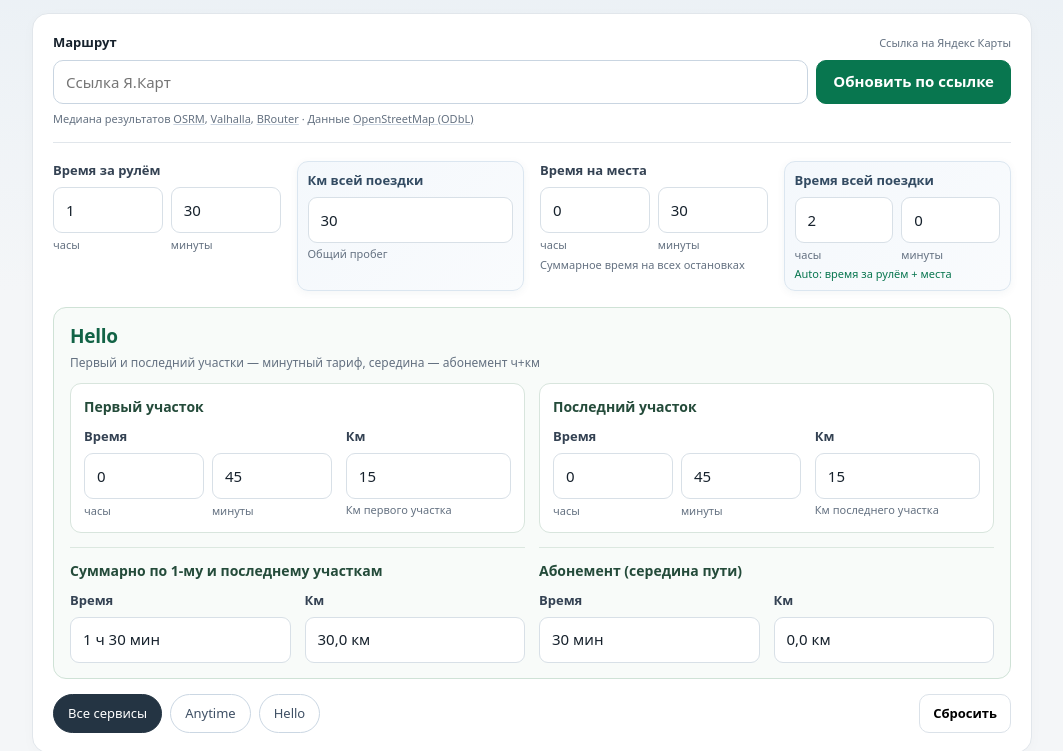
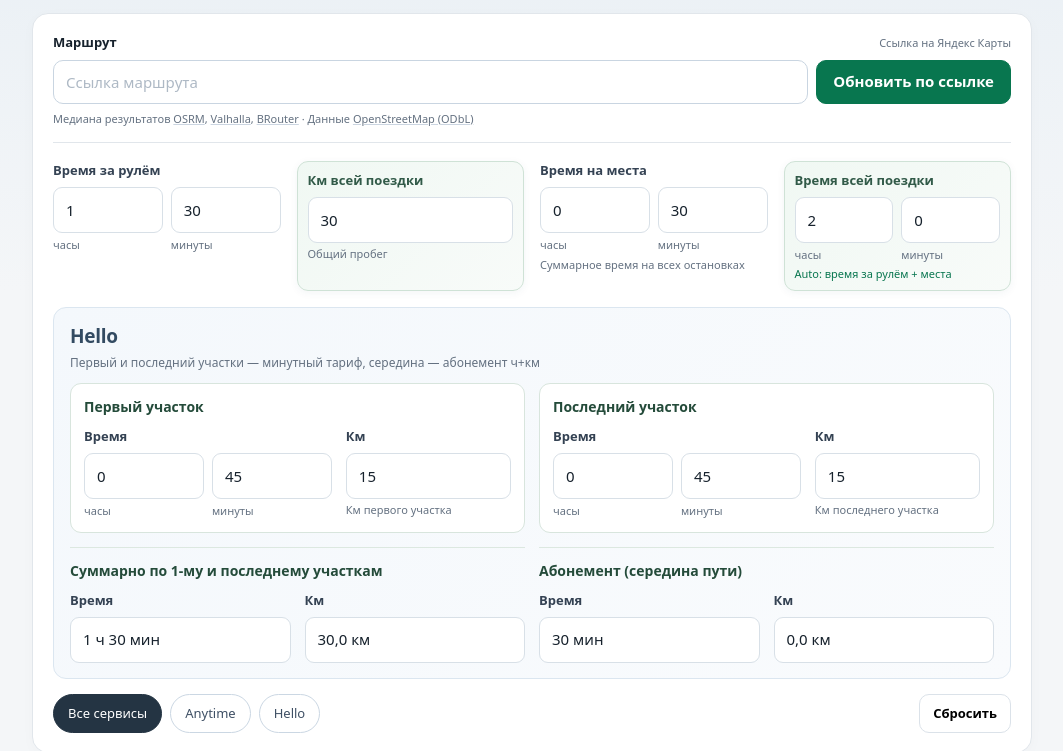
Before and after one commit to max8257479-max/max8257479-max.github.io, a plain HTML site: page index.html in a window 1280 px wide. Shown: the part 69-820 px from the top of the page, without its empty margins (108-1171 px from the left). Drawn offline with Linux system fonts and the light colour scheme.

Commit message:
ui: soften route placeholder and swap input panel colors (#13)

```diff
--- a/index.html
+++ b/index.html
@@ -41,7 +41,7 @@ body{background:linear-gradient(180deg,#eaf0f5 0,#f4f6f8 360px);font:15px/1.45 s
 .route-head label{font-size:13px;font-weight:700}
 .route-head span,.route-attribution{font-size:11px;color:var(--muted)}
 .route-entry{display:grid;grid-template-columns:minmax(0,1fr) auto;gap:8px}
-.route-entry input{width:100%;min-width:0;height:44px;padding:10px 12px;border:1px solid #c9d5e1;border-radius:10px;background:#fff;color:var(--ink);font:inherit}
+.route-entry input{width:100%;min-width:0;height:44px;padding:10px 12px;border:1px solid #c9d5e1;border-radius:10px;background:#fff;color:var(--ink);font:inherit}.route-entry input::placeholder{color:#aeb9c5;opacity:1}
 .route-entry input:focus{outline:2px solid #68b6ae;border-color:#68b6ae}
 .route-entry button{border:1px solid var(--green);border-radius:10px;background:var(--green);color:#fff;padding:0 16px;font-weight:650}
 .route-entry button:disabled{opacity:.6;cursor:wait}
@@ -70,9 +70,9 @@ body{background:linear-gradient(180deg,#eaf0f5 0,#f4f6f8 360px);font:15px/1.45 s
 .route-leg-warning{display:block;color:#946200;font-size:10px;line-height:1.35;font-weight:650}
 
 .trip-inputs{grid-template-columns:repeat(4,minmax(0,1fr));align-items:stretch}
-.hello-inputs{margin-top:16px;padding:15px 16px;border:1px solid #cfe2d6;border-radius:13px;background:#f8fbf9}
+.hello-inputs{margin-top:16px;padding:15px 16px;border:1px solid #dbe6f0;border-radius:13px;background:linear-gradient(135deg,#f4f8fc 0%,#f9fbfd 100%)}
 .hello-inputs-head{display:flex;align-items:center;justify-content:space-between;gap:10px;margin-bottom:12px}
-.hello-inputs-head h3{margin:0;font-size:19px;font-weight:800;letter-spacing:-.3px;color:#126346}
+.hello-inputs-head h3{margin:0;font-size:19px;font-weight:800;letter-spacing:-.3px;color:#334b62}
 .hello-inputs-head p{margin:3px 0 0;font-size:12px;color:var(--muted)}
 .hello-inputs-grid{display:grid;grid-template-columns:repeat(4,minmax(0,1fr));gap:14px;align-items:start}
 .hello-inputs-grid .field{min-width:0}
@@ -83,8 +83,8 @@ body{background:linear-gradient(180deg,#eaf0f5 0,#f4f6f8 360px);font:15px/1.45 s
 @media(max-width:790px){.trip-inputs{grid-template-columns:repeat(2,minmax(0,1fr))}.hello-inputs-grid{grid-template-columns:repeat(2,minmax(0,1fr))}}
 @media(max-width:460px){.trip-inputs,.hello-inputs-grid{grid-template-columns:1fr}.hello-inputs{padding:13px}}
 
-.trip-distance-field,.trip-total-time-field{padding:9px 10px;min-width:0;border:1px solid #dbe6f0;border-radius:11px;background:linear-gradient(135deg,#f4f8fc 0%,#f9fbfd 100%);box-shadow:0 2px 8px rgba(40,66,95,.055)}
-.trip-distance-field label,.trip-total-time-field label{display:block;margin:0 0 7px;font-size:13px;font-weight:750;color:#334b62}
+.trip-distance-field,.trip-total-time-field{padding:9px 10px;min-width:0;border:1px solid #cfe2d6;border-radius:11px;background:linear-gradient(135deg,#f0f8f3 0%,#f8fbf9 100%);box-shadow:0 2px 8px rgba(40,66,95,.055)}
+.trip-distance-field label,.trip-total-time-field label{display:block;margin:0 0 7px;font-size:13px;font-weight:750;color:#315a48}
 .hello-segments{display:grid;grid-template-columns:repeat(2,minmax(0,1fr));gap:14px}
 .hello-segment-card{min-width:0;padding:13px;border:1px solid #d8e5dd;border-radius:11px;background:#fff}
 .hello-segment-card h4,.hello-subgroup h4{margin:0 0 10px;font-size:14px;font-weight:800;color:#244b3a}
@@ -103,7 +103,7 @@ body{background:linear-gradient(180deg,#eaf0f5 0,#f4f6f8 360px);font:15px/1.45 s
 </style></head><body><div class="wrap"><header><div><h1>Anytime <span style="color:#93a2b5">vs</span> Hello</h1></div><div class="badgetop" id="dataStatus" title="Hello: официальный сайт. Anytime: публичная проверка и ручное подтверждение полной тарифной матрицы.">Данные: 25.11.2026 · резервная база</div></header>
 <div class="panel"><section class="route-panel" aria-label="Маршрут">
  <div class="route-head"><label for="routeUrl">Маршрут</label><span>Ссылка на Яндекс Карты</span></div>
- <div class="route-entry"><input id="routeUrl" type="url" inputmode="url" placeholder="Ссылка Я.Карт" autocomplete="off"><button id="routeCalculate" type="button">Обновить по ссылке</button></div>
+ <div class="route-entry"><input id="routeUrl" type="url" inputmode="url" placeholder="Ссылка маршрута" autocomplete="off"><button id="routeCalculate" type="button">Обновить по ссылке</button></div>
  <div id="routeStatus" class="route-status" aria-live="polite"></div>
  <details id="routeDetails" class="route-details" hidden><summary id="routeDetailsSummary">Проверить участки маршрута</summary><div id="routeLegList" class="route-leg-list"></div></details>
  <div class="route-attribution">Медиана результатов <a href="https://project-osrm.org/" target="_blank" rel="noopener">OSRM</a>, <a href="https://valhalla.github.io/valhalla/" target="_blank" rel="noopener">Valhalla</a>, <a href="https://brouter.de/" target="_blank" rel="noopener">BRouter</a> · Данные <a href="https://www.openstreetmap.org/copyright" target="_blank" rel="noopener">OpenStreetMap (ODbL)</a></div>
```
